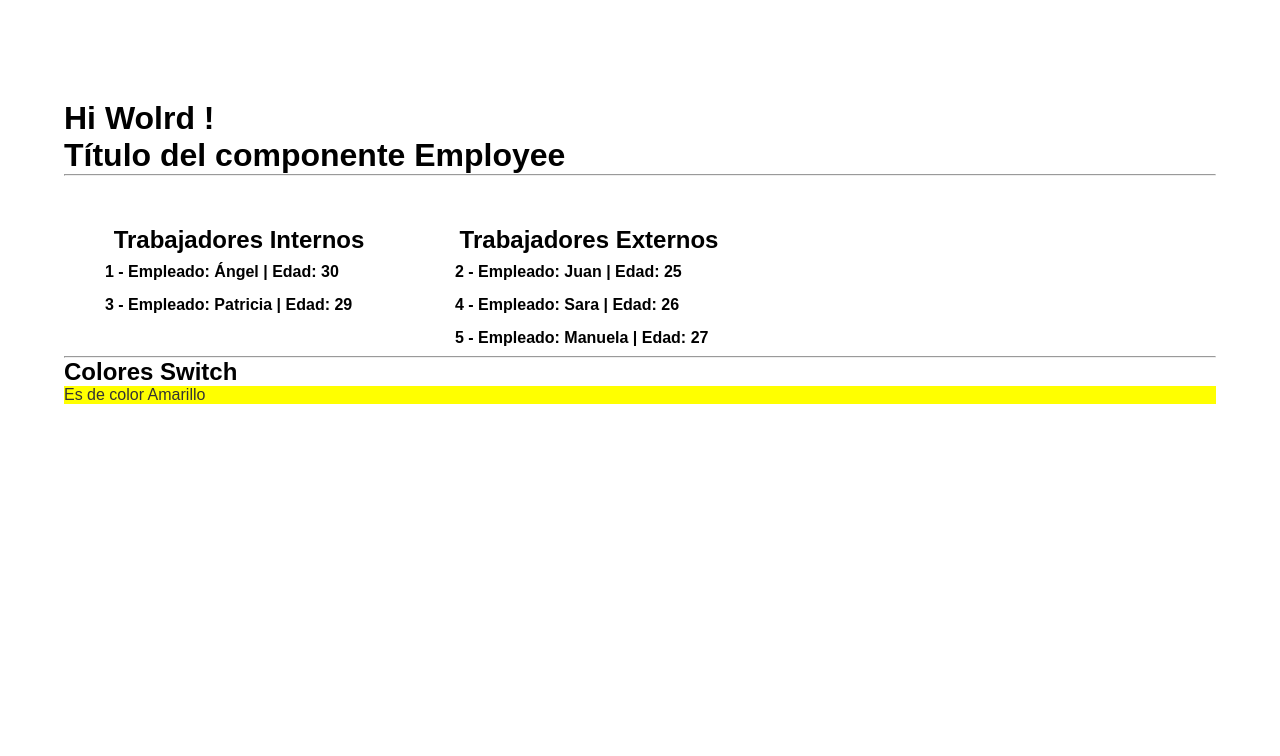
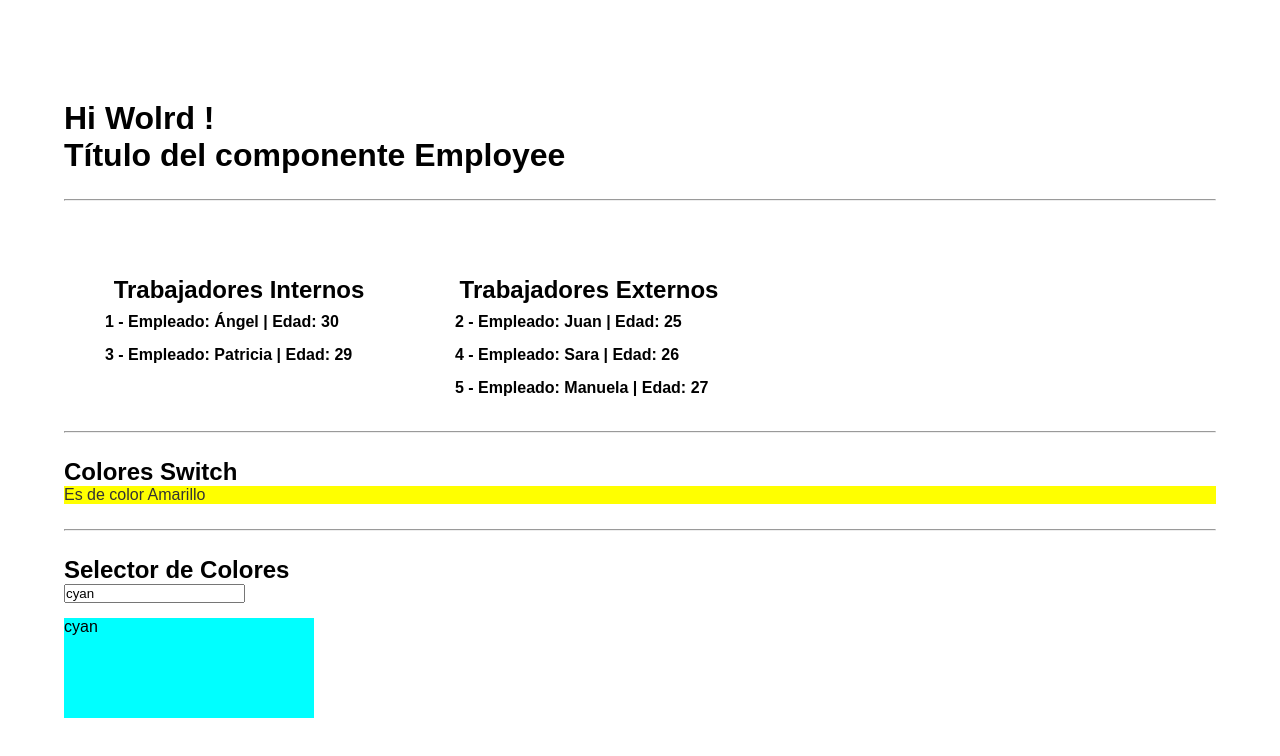
Before and after one commit to angelherce/udemy-angular-01, an Angular app in the folder curso-angular-01/: page / in a window 1280 px wide. Shown: the top 756 px of the page. Built offline with nearby package versions, Linux system fonts and the light colour scheme.

Commit message:
Sección 05: V026 - Two way data-binding - Se ha establecido la directiva ngModel en la plantilla HTML del componente Employee para cambiar de manera dinámica a través de un input de texto el color de fondo de un div. - Se ha añadido la documentación correspondiente a lo que se ha realizado.

```diff
--- a/curso-angular-01/src/app/components/employee/employee.component.css
+++ b/curso-angular-01/src/app/components/employee/employee.component.css
@@ -1,3 +1,7 @@
+hr{
+   margin: 25px 0;
+}
+
 #employees{
    display: flex;
 }
@@ -28,3 +32,12 @@ ul > li:hover {
    background-color: #333;
    color: #FFF;
 }
+
+#color-selector > input{
+   margin-bottom: 15px;
+}
+
+#color-selector > .field{
+   width: 250px;
+   height: 100px;
+}
--- a/curso-angular-01/src/app/components/employee/employee.component.html
+++ b/curso-angular-01/src/app/components/employee/employee.component.html
@@ -31,3 +31,13 @@
    <p *ngSwitchCase="'green'" [ngStyle]="{'background-color': color, 'color': '#FFF' }">Es de color Verde</p>
    <p *ngSwitchCase="'yellow'" [ngStyle]="{'background-color': color, 'color': '#333' }">Es de color Amarillo</p>
 </div>
+
+<hr/>
+
+<h2>Selector de Colores</h2>
+
+<div id="color-selector">
+   <input type="text" [(ngModel)]="colorSelected"/>
+
+   <div class="field" [ngStyle]="{'background-color': colorSelected}">{{colorSelected}}</div>
+</div>
--- a/curso-angular-01/src/app/components/employee/employee.component.ts
+++ b/curso-angular-01/src/app/components/employee/employee.component.ts
@@ -11,6 +11,7 @@ export class EmployeeComponent{
    public employees: Array<Employee>;
 
    public color: string;
+   public colorSelected: string;
 
    public constructor() {
       this.employees = [];
@@ -21,6 +22,7 @@ export class EmployeeComponent{
       this.employees.push( new Employee( 'Manuela', 27, true ) );
 
       this.color = 'yellow';
+      this.colorSelected = 'cyan';
    }
 
    public switchExternal( employee: Employee ): void{
```
Also changed, not shown: 1 other file (tests, documents, lock files or other folders).
